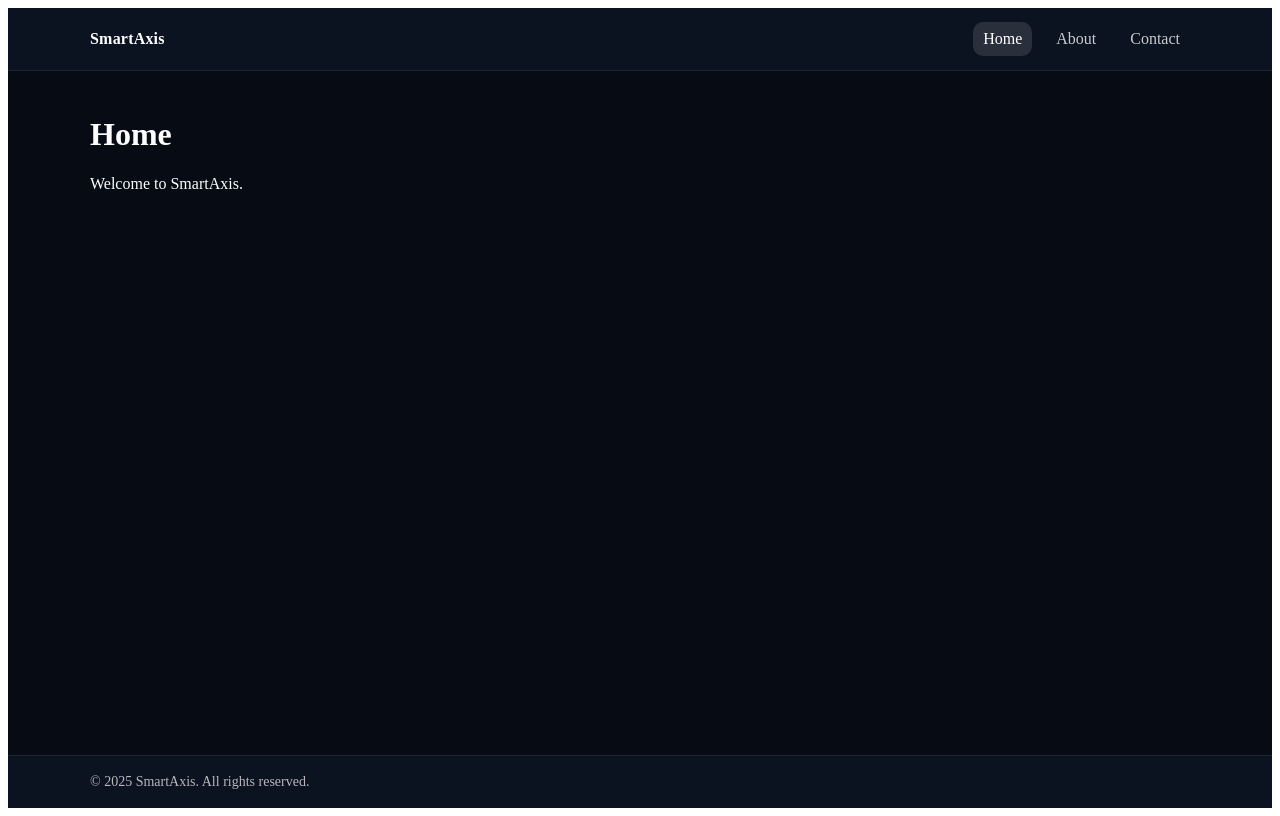
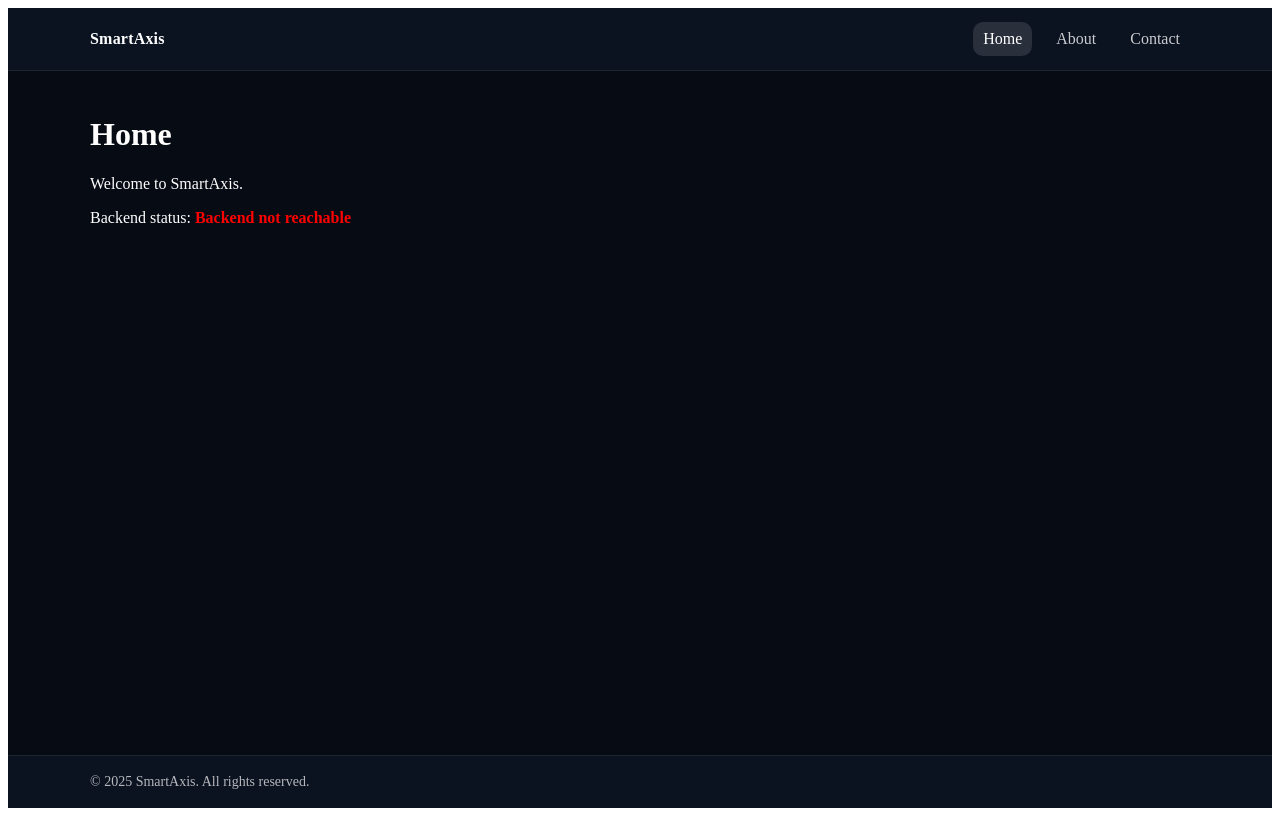
Before and after one commit to Avnz05/SmartAxis, a React (Vite) app: page / in a window 1280 px wide. Built offline with nearby package versions, Linux system fonts and the light colour scheme; no server answers.

Commit message:
modified:   src/pages/Home.tsx 	new file:   src/services/api.ts 	new file:   src/services/healthService.ts

```diff
--- a/src/pages/Home.tsx
+++ b/src/pages/Home.tsx
@@ -1,8 +1,36 @@
+import { useEffect, useState } from "react";
+import { getHealthStatus } from "../services/healthService.js";
+
+type HealthResponse = {
+    status: string;
+};
+
 export default function Home() {
+    const [backendStatus, setBackendStatus] = useState<string>("Checking...");
+    const [hasError, setHasError] = useState<boolean>(false);
+
+    useEffect(() => {
+        getHealthStatus()
+            .then((data: HealthResponse) => {
+                setBackendStatus(data.status);
+            })
+            .catch(() => {
+                setBackendStatus("Backend not reachable");
+                setHasError(true);
+            });
+    }, []);
+
     return (
         <>
             <h1>Home</h1>
             <p>Welcome to SmartAxis.</p>
+
+            <p>
+                Backend status:{" "}
+                <strong style={{ color: hasError ? "red" : "green" }}>
+                    {backendStatus}
+                </strong>
+            </p>
         </>
     );
 }
--- /dev/null
+++ b/src/services/api.ts
@@ -0,0 +1,10 @@
+import axios from "axios";
+
+const api = axios.create({
+    baseURL: "https://avaneewaikar.com/api",
+    headers: {
+        "Content-Type": "application/json",
+    },
+});
+
+export default api;
--- /dev/null
+++ b/src/services/healthService.ts
@@ -0,0 +1,10 @@
+import api from "./api";
+
+export type HealthResponse = {
+    status: string;
+};
+
+export const getHealthStatus = async (): Promise<HealthResponse> => {
+    const response = await api.get<HealthResponse>("/health");
+    return response.data;
+};
```
